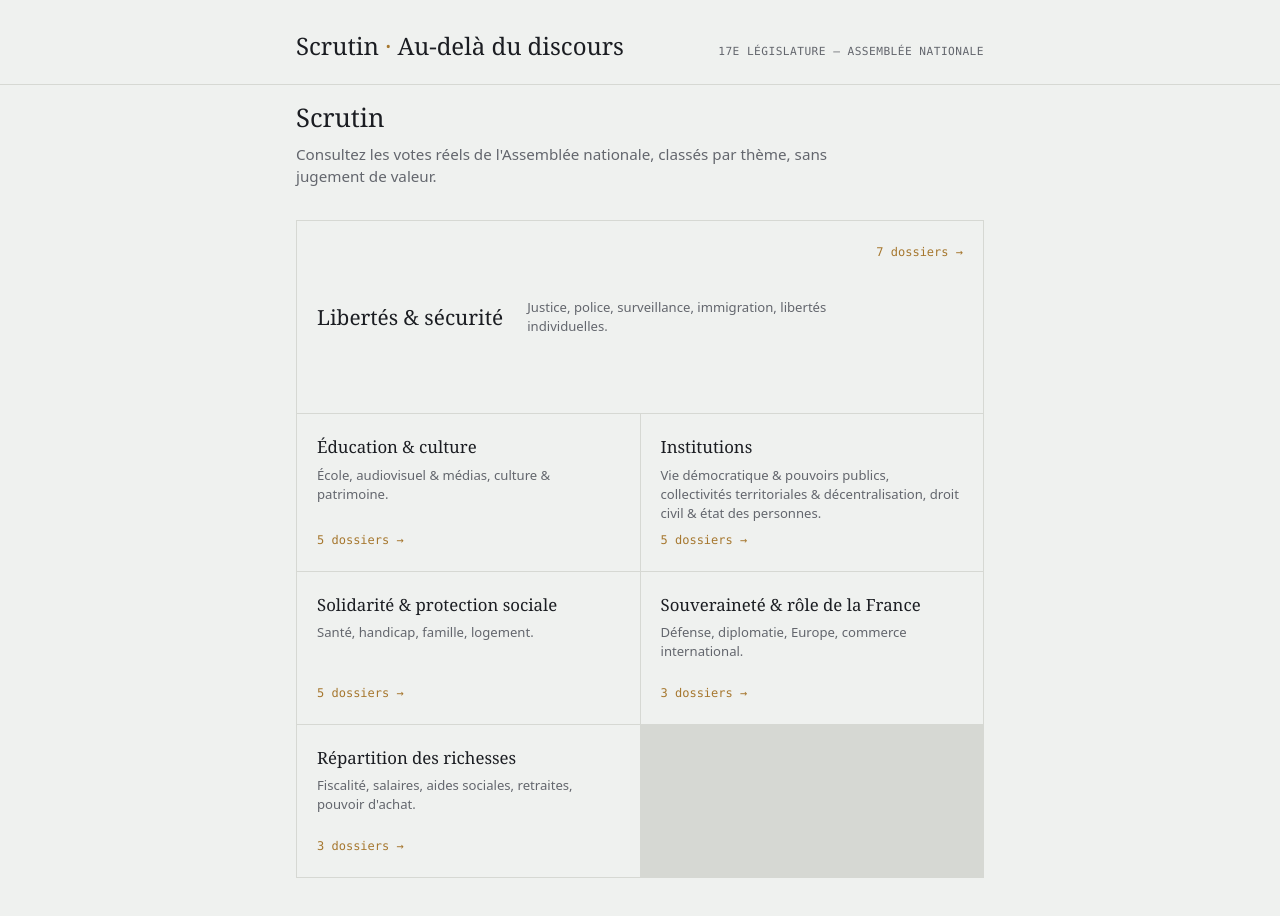
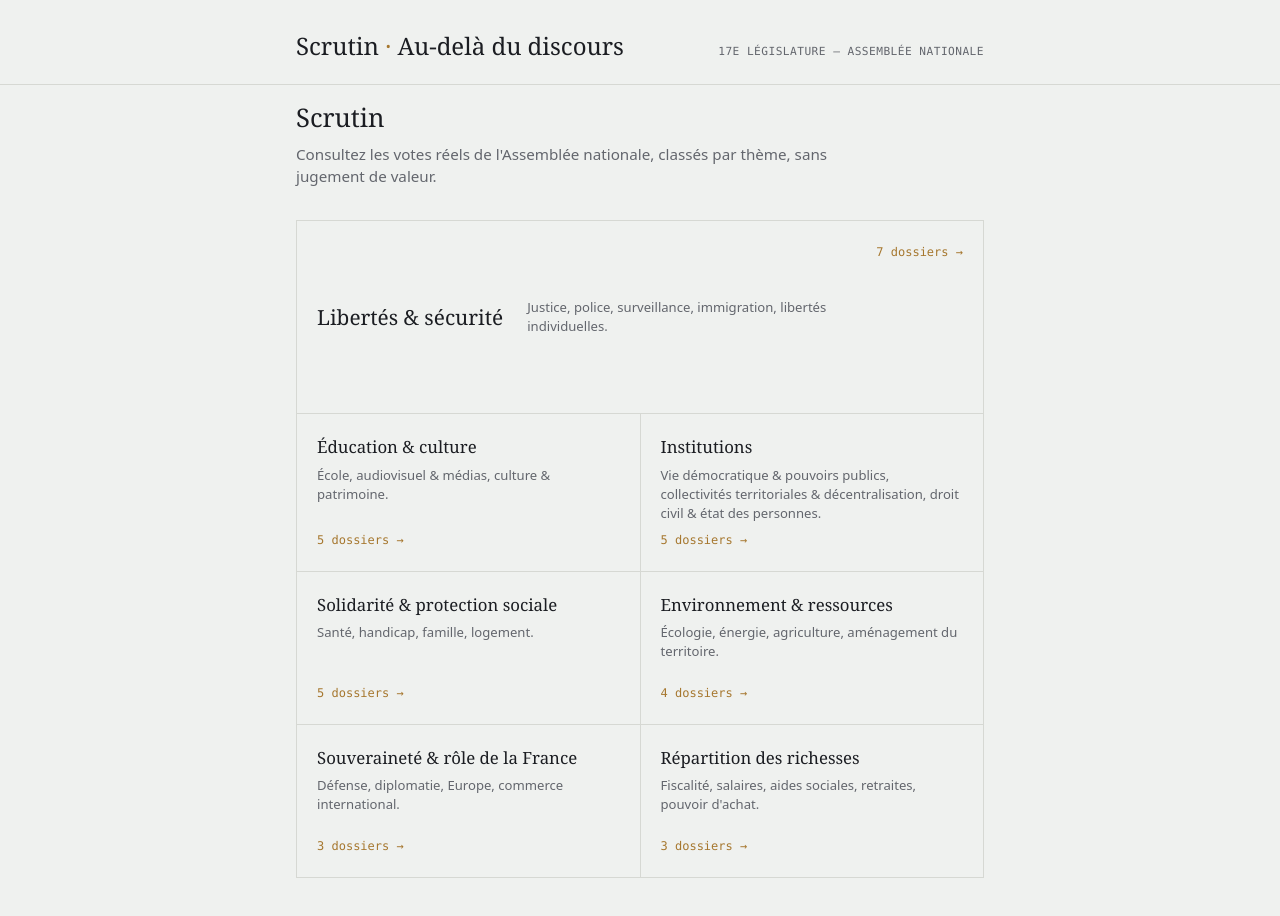
Before and after one commit to thomasGuibert/Scrutin, a Next.js app: page / in a window 1280 px wide. Shown: the top 916 px of the page. Built offline with nearby package versions, Linux system fonts and the light colour scheme.

Commit message:
Créer le thème Environnement & ressources (#23)
Ajoute le thème environnement avec 3 sous-thèmes directs (sans branche) :
souverainete-energetique, agriculture-pesticides, economie-circulaire.
Classe 4 dossiers réels.

```diff
--- /dev/null
+++ b/content/dossiers/DLR5L17N51775.md
@@ -0,0 +1,18 @@
+---
+dossierRef: DLR5L17N51775
+titre: Garantir l'interdiction de la vaisselle en plastique dans la restauration collective accueillant du jeune public et liée à la petite enfance
+sousTheme: economie-circulaire
+tagsImpact: []
+---
+
+## Contexte
+
+La restauration collective accueillant du jeune public (crèches, écoles) utilise encore, dans certains cas, de la vaisselle en plastique à usage unique, malgré les objectifs de réduction des plastiques à usage unique.
+
+## Action
+
+Le texte garantit l'interdiction effective de la vaisselle en plastique dans la restauration collective accueillant du jeune public.
+
+## Résultat attendu
+
+La fin effective de l'usage de vaisselle en plastique dans ces établissements.
--- /dev/null
+++ b/content/dossiers/DLR5L17N53304.md
@@ -0,0 +1,19 @@
+---
+dossierRef: DLR5L17N53304
+titre: Proposition de loi visant à lever dans les territoires d'outre-mer l'interdiction de recherche, d'exploration et d'exploitation des hydrocarbures
+sousTheme: souverainete-energetique
+tagsImpact:
+  - Outre-mer
+---
+
+## Contexte
+
+La recherche, l'exploration et l'exploitation d'hydrocarbures sont interdites dans les territoires d'outre-mer, une restriction plus large que celle applicable en métropole.
+
+## Action
+
+Le texte lève cette interdiction spécifique aux territoires d'outre-mer.
+
+## Résultat attendu
+
+La possibilité, dans les territoires d'outre-mer, de rechercher, explorer et exploiter des hydrocarbures dans les mêmes conditions qu'en métropole.
--- /dev/null
+++ b/content/dossiers/DLR5L17N53530.md
@@ -0,0 +1,18 @@
+---
+dossierRef: DLR5L17N53530
+titre: Relancer les investissements dans le secteur de l'hydroélectricité pour contribuer à la transition énergétique
+sousTheme: souverainete-energetique
+tagsImpact: []
+---
+
+## Contexte
+
+Le renouvellement des concessions hydroélectriques françaises est freiné par des incertitudes juridiques et un contentieux avec la Commission européenne sur leur mode d'attribution, ce qui limite les investissements dans le secteur.
+
+## Action
+
+Le texte relance les investissements dans le secteur de l'hydroélectricité.
+
+## Résultat attendu
+
+Une relance des investissements dans l'hydroélectricité, contribuant à la transition énergétique.
--- /dev/null
+++ b/content/dossiers/DLR5L17N54085.md
@@ -0,0 +1,18 @@
+---
+dossierRef: DLR5L17N54085
+titre: Projet de loi d'urgence pour la protection et la souveraineté agricoles
+sousTheme: agriculture-pesticides
+tagsImpact: []
+---
+
+## Contexte
+
+Le monde agricole fait face à une concurrence internationale jugée déloyale et à des contraintes réglementaires (dont l'usage de certains produits phytosanitaires) que les auteurs du texte estiment pénaliser la compétitivité des exploitations françaises.
+
+## Action
+
+Le texte porte des mesures d'urgence en matière de protection et de souveraineté agricoles.
+
+## Résultat attendu
+
+Un renforcement de la compétitivité et de la souveraineté de l'agriculture française.
--- a/src/spi/filesystem/taxonomie.ts
+++ b/src/spi/filesystem/taxonomie.ts
@@ -184,6 +184,29 @@ const TAXONOMIE: ThemeRacine[] = [
       },
     ],
   },
+  {
+    slug: "environnement",
+    nom: "Environnement & ressources",
+    description: "Écologie, énergie, agriculture, aménagement du territoire.",
+    branches: [],
+    sousThemes: [
+      {
+        slug: "souverainete-energetique",
+        nom: "Souveraineté énergétique : nucléaire/hydrocarbures vs sobriété",
+        type: "clivant",
+      },
+      {
+        slug: "agriculture-pesticides",
+        nom: "Agriculture : pesticides et compétitivité vs écologie/santé publique",
+        type: "clivant",
+      },
+      {
+        slug: "economie-circulaire",
+        nom: "Déchets et économie circulaire",
+        type: "consensuel",
+      },
+    ],
+  },
 ];
 
 export class DeclaredTaxonomyRepository implements TaxonomyRepository {
```
Also changed, not shown: 1 other file (tests, documents, lock files or other folders).
